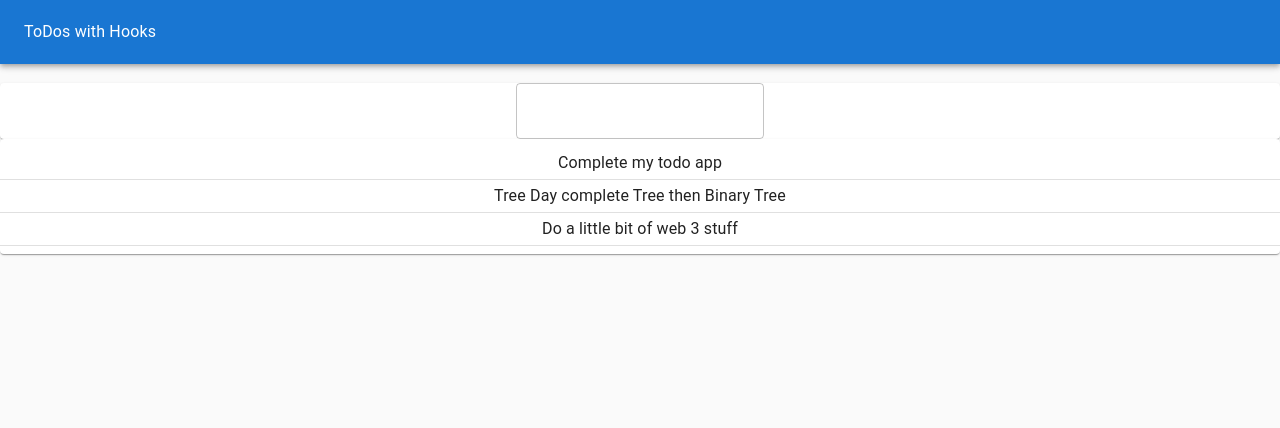
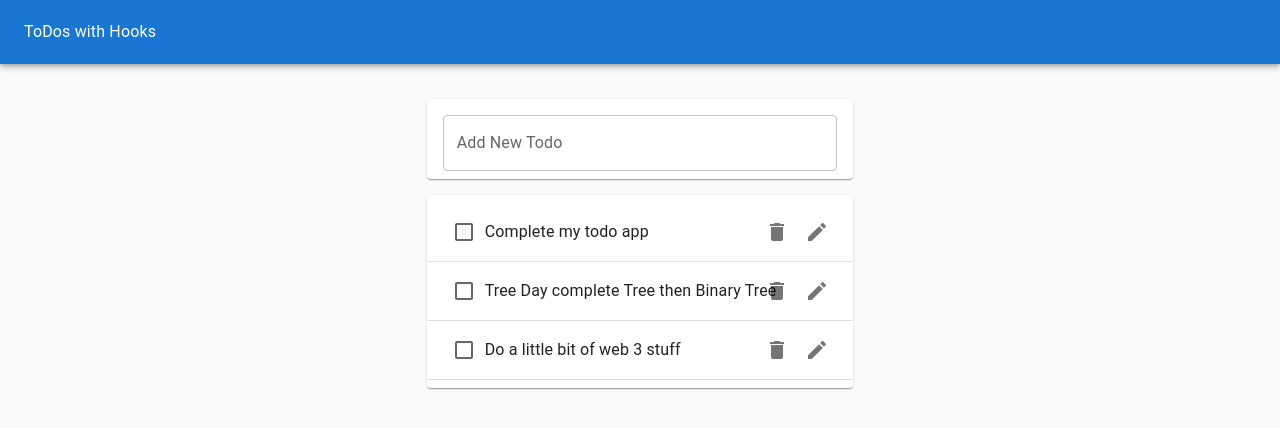
Before and after one commit to J4Web/react-todo-withHooks, a React (Create React App) app: page / in a window 1280 px wide. Shown: the top 428 px of the page. Built offline with nearby package versions, Linux system fonts and the light colour scheme.

Commit message:
added the del btn and checkbox and its working

```diff
--- a/package.json
+++ b/package.json
@@ -5,6 +5,7 @@
   "dependencies": {
     "@emotion/react": "^11.9.0",
     "@emotion/styled": "^11.8.1",
+    "@mui/icons-material": "^5.6.2",
     "@mui/material": "^5.6.4",
     "@mui/styled-engine-sc": "^5.6.1",
     "@testing-library/jest-dom": "^5.16.4",
--- a/src/FormWithHooks.jsx
+++ b/src/FormWithHooks.jsx
@@ -5,14 +5,18 @@ import TextField from '@mui/material/TextField';
 function FormWithHooks({addTodo}) {
     const [task,trackTask,resetTask] =useForm('')
   return (
-    <Paper>
+    <Paper style={{margin: "1rem 0",padding: "0 1rem"}}>
     <h3>{task}</h3>
     <form onSubmit={(e)=>{
         e.preventDefault();
         addTodo(task);
         resetTask();
     }}>
-    <TextField name="task" value={task} onChange={trackTask} />
+    <TextField name="task" value={task} onChange={trackTask}
+
+        margin="normal" label="Add New Todo"
+        fullWidth
+    />
 
     </form>
 
--- /dev/null
+++ b/src/TodoItem.jsx
@@ -0,0 +1,37 @@
+import React from 'react'
+import {ListItemText} from '@mui/material'
+import {ListItem} from '@mui/material/'
+import {Checkbox} from '@mui/material'
+
+import IconButton from '@mui/material/IconButton';
+import DeleteIcon from '@mui/icons-material/Delete';
+import { ListItemSecondaryAction } from '@mui/material';
+import EditIcon from '@mui/icons-material/Edit';
+function TodoItem({task,completed,delTodo,id,toggleTodo}) {
+    function handleDel()
+    {
+        delTodo(id)
+    }
+    function handleComplete()
+    {
+        toggleTodo(id)
+    }
+  return (
+
+    <ListItem>
+    <Checkbox tabIndex={-1} checked={completed} onClick={handleComplete}/>
+    <ListItemText style={{textDecoration: completed? 'line-through' : 'none'}}>{task}</ListItemText>
+    <ListItemSecondaryAction>
+        <IconButton aria-label="Delete" onClick={handleDel}>
+            <DeleteIcon />
+        </IconButton>
+        <IconButton aria-label="Edit">
+            <EditIcon/>
+        </IconButton>
+    </ListItemSecondaryAction>
+</ListItem>
+
+  )
+}
+
+export default TodoItem
--- a/src/TodoList.jsx
+++ b/src/TodoList.jsx
@@ -4,20 +4,22 @@ import {List} from '@mui/material'
 import {Divider} from '@mui/material'
 import {ListItem} from '@mui/material'
 import {ListItemText} from '@mui/material'
-import FormWithHooks from "./FormWithHooks"
-function TodoList(props) {
-    const {todos}=props;
+
+import TodoItem from './TodoItem'
+function TodoList({todos,delTodo,toggleTodo}) {
+
   return (
     <div>
-<FormWithHooks addTodo={props.addTodo}/>
     <Paper>
 <List>
        {
 todos.map(todo =>
 <>
-<ListItemText>
-    {todo.title}
-</ListItemText>
+<TodoItem task={todo.title} key={todo.id} id={todo.id} completed={todo.completed}
+delTodo={delTodo}
+toggleTodo={toggleTodo}
+
+/>
 <Divider/>
 </>
 )
--- a/src/Todos.jsx
+++ b/src/Todos.jsx
@@ -5,6 +5,7 @@ import AppBar from '@mui/material/AppBar';
 import {Toolbar} from '@mui/material';
 import {Grid} from '@mui/material';
 import TodoList from './TodoList';
+import FormWithHooks from './FormWithHooks'
 
 function Todos() {
     const initiallyTodos =[
@@ -18,7 +19,16 @@ function Todos() {
     const [todos,setTodos]=useState(initiallyTodos);
 
    const  addTodo=newTodo=>{
-        setTodos([...todos,{id:4, title:newTodo,completed:false}])
+        setTodos([...todos,{id:4, title:newTodo,completed:true}])
+    }
+    const deleteTodo=delTodoId=>{
+        setTodos(todos.filter(todo=>todo.id !== delTodoId))
+
+    }
+    const toggleTodo=todoId=>{
+       const updateTodo= todos.map(todo=>todo.id===todoId? {...todo,completed: !todo.completed}: todo
+        )
+        setTodos(updateTodo)
     }
 return (
     <Paper style={{
@@ -32,7 +42,14 @@ return (
             <Typography color="inherit">ToDos with Hooks</Typography>
         </Toolbar>
     </AppBar>
-        <TodoList todos={todos} addTodo={addTodo}/>
+    <Grid container   style={{alignItems: "center",justifyContent: "center",marginTop: "1rem"}} >
+<Grid item xs={11} md={8} lg={4}>
+<FormWithHooks addTodo={addTodo}/>
+    <TodoList todos={todos} delTodo={deleteTodo} toggleTodo={toggleTodo}/>
+    </Grid>
+
+    </Grid>
+
     </Paper>
 )
 }
```
Also changed, not shown: 2 other files (tests, documents, lock files or other folders).
